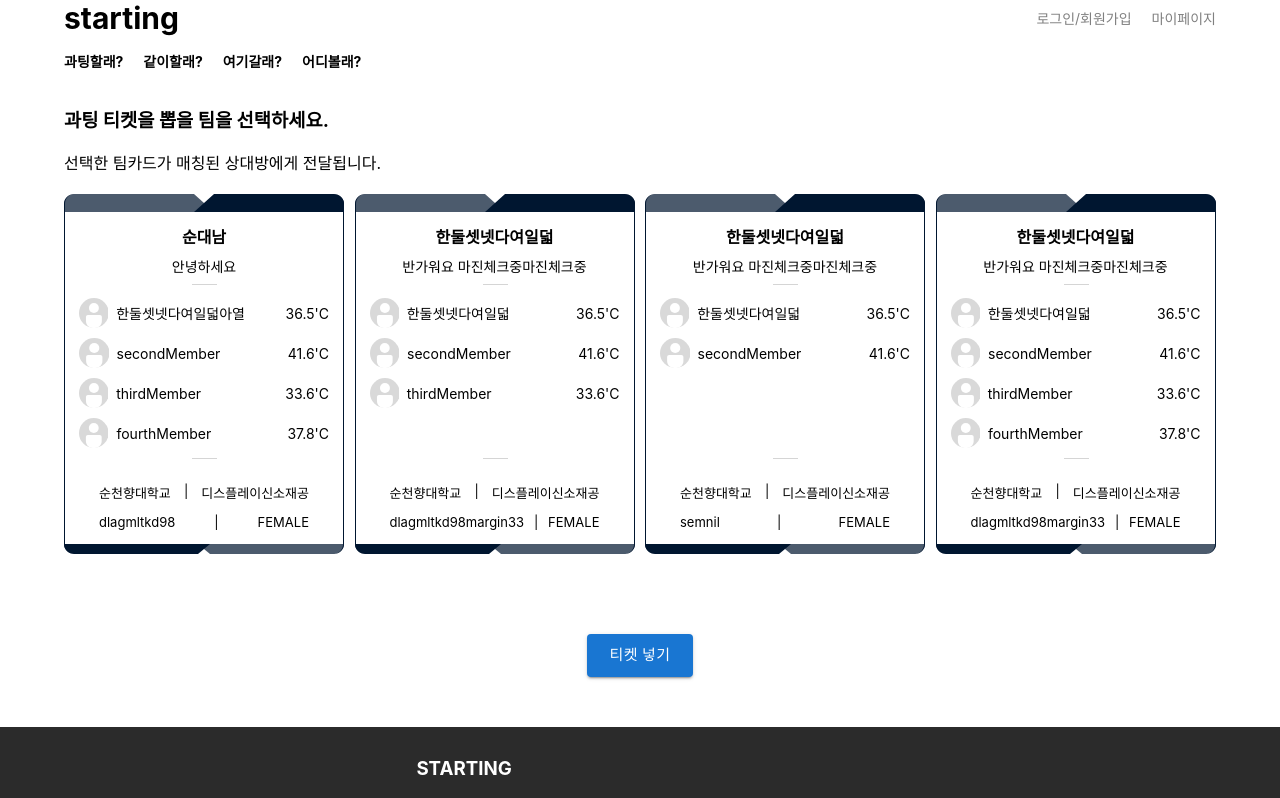
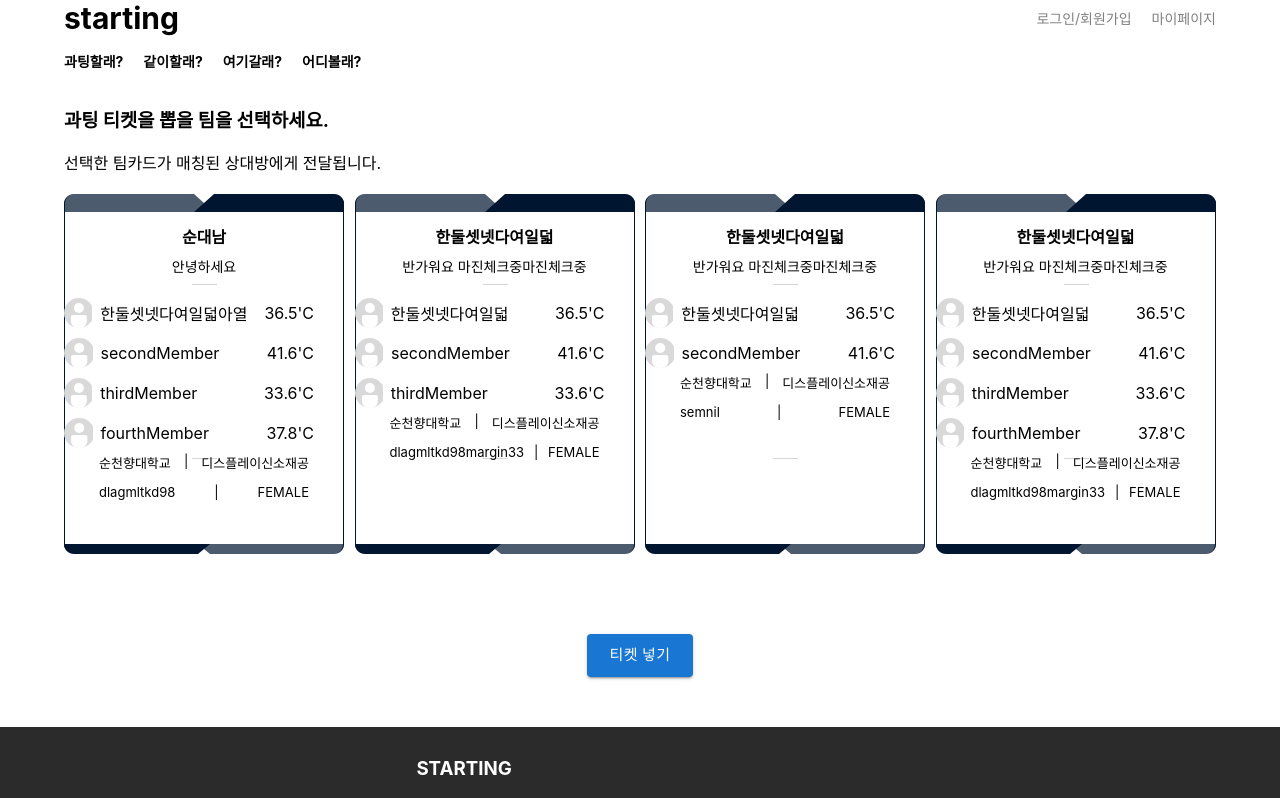
Before and after one commit to GeonwooShin/starting, a React (Create React App) app: page /pullticket in a window 1280 px wide. Shown: the top 798 px of the page. Built offline with nearby package versions, Linux system fonts and the light colour scheme.

Commit message:
팀 카드 사소한 수정

```diff
--- a/src/components/TeamCard.jsx
+++ b/src/components/TeamCard.jsx
@@ -15,7 +15,7 @@ const TeamCard = ({ item, index, isClicked, checkIndex }) => {
       <div className="team-introduce">
         <span>{item.introduce}</span>
       </div>
-      <div className="profile-container">
+      <div className="teamcard-profile-container">
         {item.profile.map((profile, idx) => (
           <TeamCardProfile profile={profile} key={idx} />
         ))}
```
